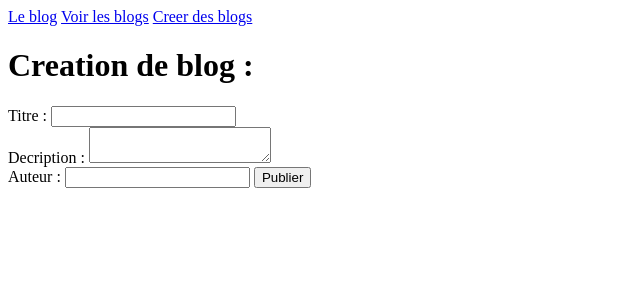
After one commit to Aritendry/Le-blog-django, a Django app: page /create_blog/ in a window 1280 px wide. The commit adds this page. Shown: the top 300 px of the page, without its empty margins (0-640 px from the left). Run offline with Django 5.2, Linux system fonts and the light colour scheme.

Commit message:
creation des views 'create_blog' et du view_blog.html

```diff
--- a/Le_blog/urls.py
+++ b/Le_blog/urls.py
@@ -2,10 +2,11 @@
 from django.contrib import admin
 from django.urls import path
 
-from blog.views import index , view_blog
+from blog.views import index , view_blog , create_blog
 
 urlpatterns = [
     path('admin/', admin.site.urls),
     path('',index,name='index'),
     path('blog/',view_blog,name='view_blog'),
+    path('create_blog/',create_blog,name='create_blog'),
 ]
--- /dev/null
+++ b/blog/templates/blog/create_blog.html
@@ -0,0 +1,18 @@
+{% extends 'base.html' %}
+
+{% block content %}
+    <h1>Creation de blog : </h1>
+    <form action="" method="POST">
+        {% csrf_token %}
+        <label for="title">Titre : </label>
+        <input type="text" name="title" id="title">
+        <br>
+        <label for="summary">Decription : </label>
+        <textarea name="summary" id="summary"></textarea>
+        <br>
+        <label for="author">Auteur : </label>
+        <input type="text" name="author" id="author">
+
+        <button type="submit">Publier</button>
+    </form>
+{% endblock %}
--- a/blog/views.py
+++ b/blog/views.py
@@ -1,4 +1,4 @@
-from django.shortcuts import render , get_object_or_404
+from django.shortcuts import render , get_object_or_404 , HttpResponse , redirect
 from blog.models import Blog
 # Create your views here.
 def index(request):
@@ -7,3 +7,19 @@ def index(request):
 def view_blog(request):
     blogs = Blog.objects.all()
     return render(request, 'blog/view_blog.html', context={'blogs': blogs})
+
+def create_blog(request):
+    if request.method == 'POST':
+        title = request.POST.get('title')
+        summary = request.POST.get('summary')
+        author = request.POST.get('author')
+
+        if title and summary and author :
+            slug = title.lower().replace(' ','-')
+            blog = Blog(title=title, summary=summary, author=author, slug=slug)
+            blog.save()
+            return redirect('view_blog')
+        else:
+            return HttpResponse('Veuillez remplir tous les champs')
+    else:
+        return render(request, 'blog/create_blog.html')
--- a/templates/base.html
+++ b/templates/base.html
@@ -9,6 +9,7 @@
     <header>
         <a href="{% url 'index' %}">Le blog</a>
         <a href="{% url 'view_blog' %}">Voir les blogs</a>
+        <a href="{% url 'create_blog' %}">Creer des blogs</a>
     </header>
 
     <main>
```
Also changed, not shown: db.sqlite3.
